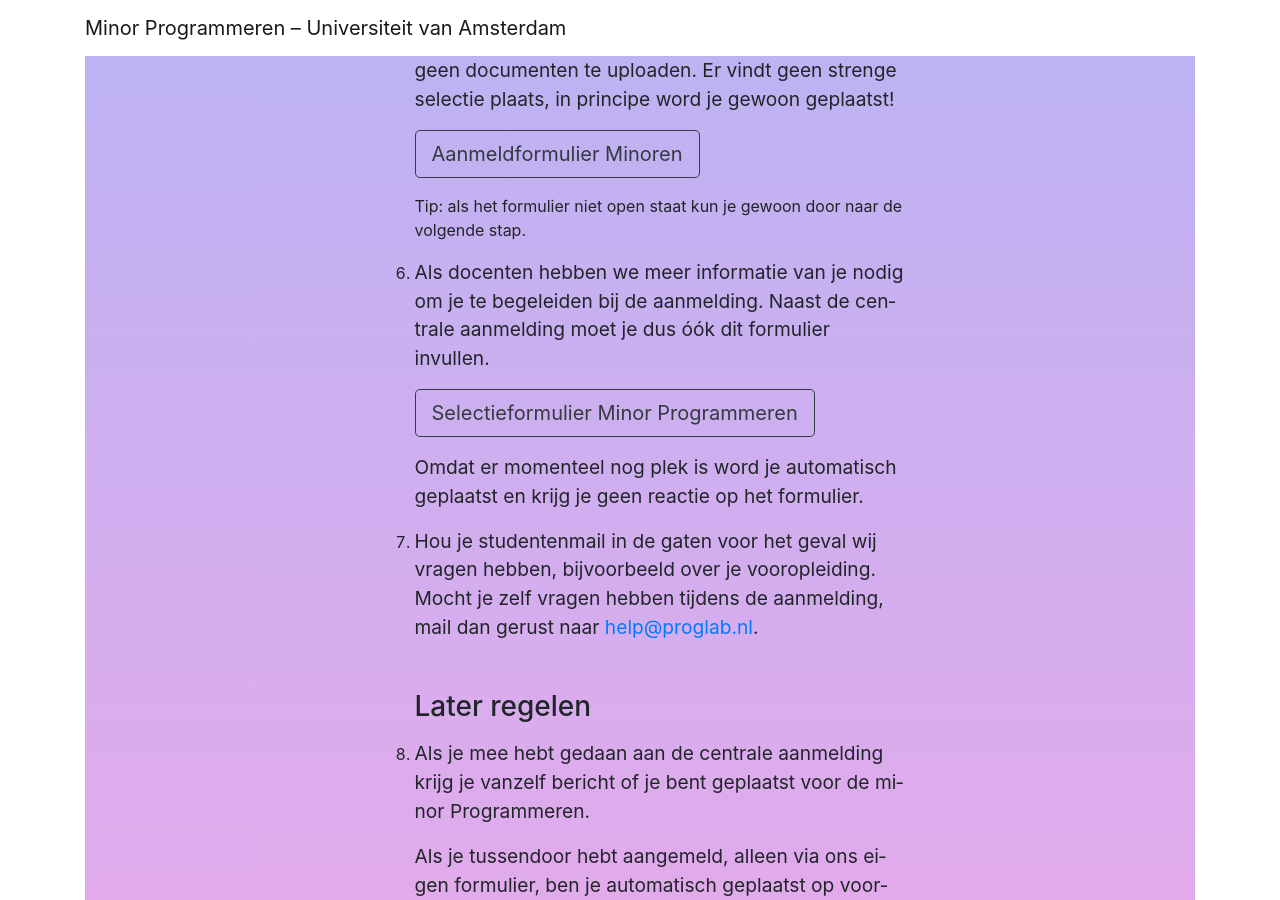
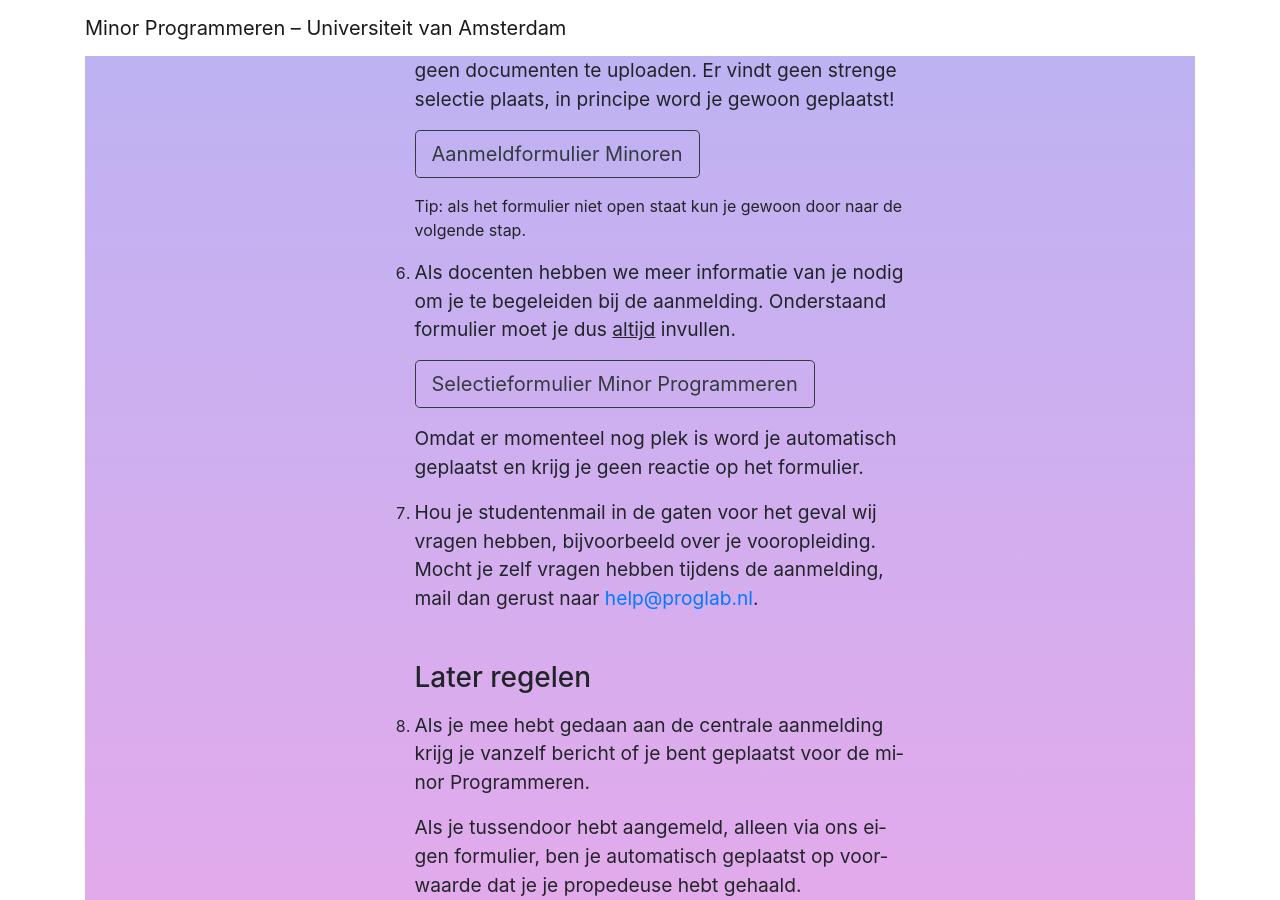
Before and after one commit to tdoolan/info, a Jekyll site: the page built from programs/minprog/index.md, in a window 1280 px wide and 900 px high, scrolled down 9475 px. Built offline with Jekyll 4.4.1, drawn with Linux system fonts in a browser that asks for light colours.

Commit message:
Update aanmelden.md

```diff
--- a/programs/minprog/aanmelden.md
+++ b/programs/minprog/aanmelden.md
@@ -63,8 +63,7 @@
             <li class="mt-3">
                 <p class="" style="font-size:1.2rem;">
                     Als docenten hebben we meer informatie
-                    van je nodig om je te begeleiden bij de aanmelding. Naast de centrale
-                    aanmelding moet je dus óók dit formulier invullen.
+                    van je nodig om je te begeleiden bij de aanmelding. Onderstaand formulier moet je dus <u>altijd</u> invullen.
                 </p>
                 <p class="">
                     <a class="btn btn-outline-dark btn-lg" href="https://forms.office.com/e/XhFDqzUj3n" target="_blank"> Selectieformulier Minor Programmeren</a>
```
